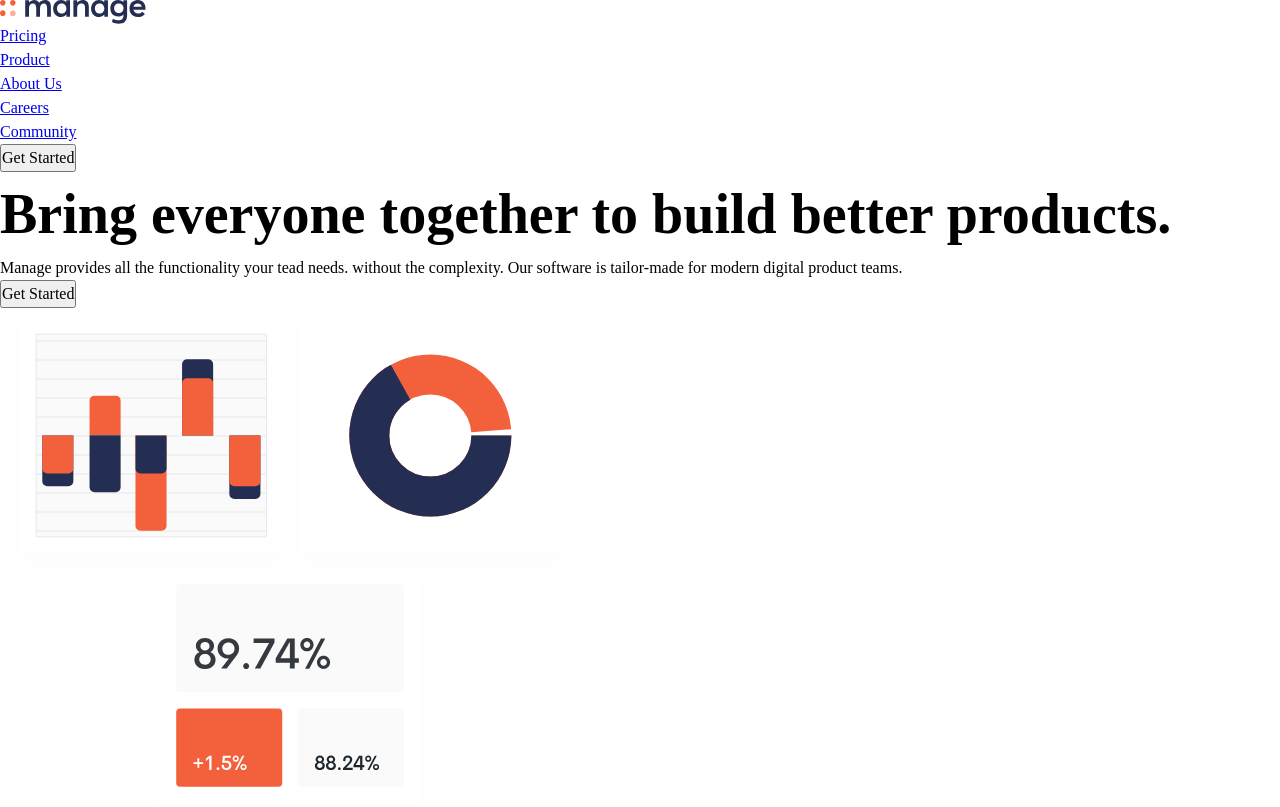
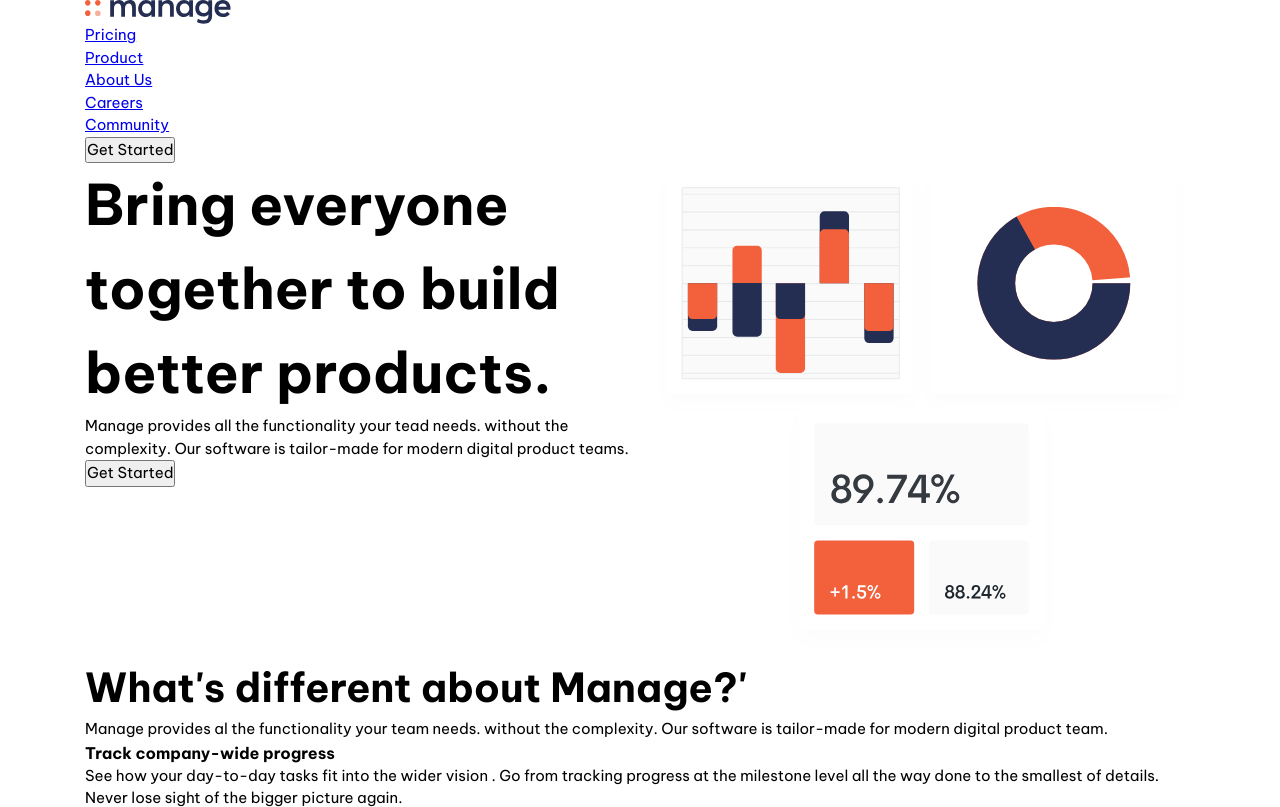
Before and after one commit to MohamadShariat/landing-page, a website built with Vite: page index.html in a window 1280 px wide. Shown: the top 807 px of the page. Built offline with nearby package versions, Linux system fonts and the light colour scheme.

Commit message:
general styling added

```diff
--- a/style.css
+++ b/style.css
@@ -9,7 +9,7 @@
 
   --ff-primary: 'Be Vietnam Pro', sans-serif;
 
-  --ff-body: var(var(--ff-primary));
+  --ff-body: var(--ff-primary);
   --ff-heading: var(var(--ff-primary));
 
   --fw-regular: 400;
@@ -191,3 +191,31 @@ svg {
 .fs-900 {
   font-size: var(--fs-900);
 }
+
+.container {
+  --max-width: 1110px;
+  --padding: 1rem;
+
+  width: min(var(--max-width), 100% - (var(--padding) * 2));
+  margin-inline: auto;
+}
+
+.even-columns {
+  display: grid;
+  gap: 1rem;
+}
+
+@media (min-width: 50em) {
+  .even-columns {
+    grid-auto-flow: column;
+    grid-auto-columns: 1fr;
+  }
+}
+
+/* General styling */
+
+body {
+  font-size: var(--fs-body);
+  font-family: var(--ff-body);
+  flood-color: var(--clr-primary-400);
+}
```
